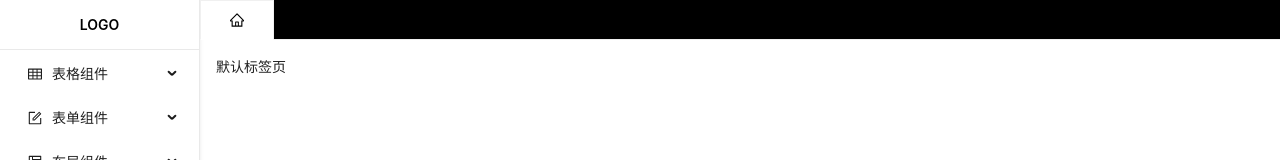
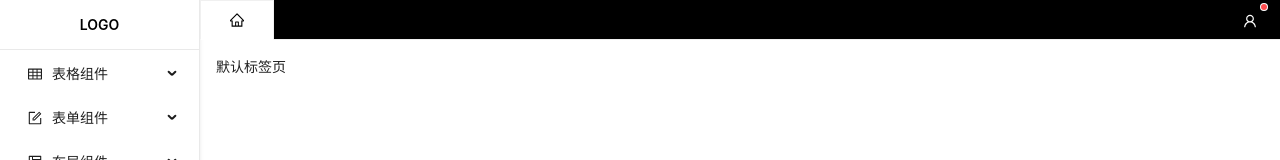
Before and after one commit to changyong-xin/antd-theme, a React (Create React App) app: page / in a window 1280 px wide. Shown: the top 160 px of the page. Built offline with nearby package versions, Linux system fonts and the light colour scheme.

Commit message:
提交-xin

```diff
--- a/src/demos/index.tsx
+++ b/src/demos/index.tsx
@@ -1,10 +1,10 @@
-import { HomeOutlined } from '@ant-design/icons';
-import { App, Button, ConfigProvider, FloatButton, Input } from 'antd';
+import { App, Avatar, Badge, Button, ConfigProvider, Dropdown, FloatButton, Input } from 'antd';
 import zhCN from 'antd/locale/zh_CN';
 import 'dayjs/locale/zh-cn';
 import { useEffect, useState } from 'react';
 import { OriContext, OriMainLayout, createMenuMap } from '../lib';
 import { MainMenus } from './menu';
+import { UserOutlined } from '@ant-design/icons';
 
 function ThemeSetting(props: { onOk: (color: string) => void }) {
     const [value, setValue] = useState<string>()
@@ -46,6 +46,33 @@ function AppWrapper() {
     )
 }
 
+function MainExtra() {
+    const [dot, setDot] = useState(true)
+    return (
+        <div style={{ marginRight: '16px', lineHeight: '40px' }}>
+            <Dropdown
+                menu={
+                    {
+                        items: [
+                            { key: '1', label: '个人中心' },
+                            { key: '2', label: <Badge dot={dot} >{'消息列表'}</Badge> }
+                        ],
+                        onClick: (info) => {
+                            if (info.key === '2') {
+                                setDot(false)
+                            }
+                        }
+                    }
+                }
+            >
+                <Badge dot={dot} >
+                    <Avatar shape="circle" size={28} icon={<UserOutlined />} />
+                </Badge>
+            </Dropdown>
+        </div>
+    )
+}
+
 function DemoIndex() {
     const [primaryColor, setColor] = useState<string>('orange');
     useEffect(() => {
@@ -73,16 +100,8 @@ function DemoIndex() {
             <AppWrapper />
             <OriMainLayout
                 menu={createMenuMap(MainMenus)}
-                default={{
-                    key: '-1',
-                    label: <div style={{ textAlign: 'center', width: '40px' }} > <HomeOutlined style={{ margin: "0px" }} /></div>,
-                    children: <div>
-                        <div>
-                            默认标签页
-                        </div>
-                    </div>,
-                    closable: false
-                }}
+                default={<div>默认标签页</div>}
+                tabBarExtraContent={<MainExtra />}
             />
         </ConfigProvider>
     );
--- a/src/lib/oriMainLayout/index.tsx
+++ b/src/lib/oriMainLayout/index.tsx
@@ -1,4 +1,4 @@
-import { MenuFoldOutlined, MenuUnfoldOutlined } from "@ant-design/icons";
+import { HomeOutlined, MenuFoldOutlined, MenuUnfoldOutlined } from "@ant-design/icons";
 import { Button, Layout, Menu, Tabs, theme } from "antd";
 import { Tab } from 'rc-tabs/lib/interface';
 import React, { useReducer, useState } from "react";
@@ -7,6 +7,7 @@ import { OriContext } from '../oriContext';
 import './index.scss';
 
 interface IMainRight {
+    tabBarExtraContent?: React.ReactNode;
     activeKey: string | undefined;
     tabs: Tab[];
     onTabChange: (activeKey: string, remove?: boolean) => void;
@@ -105,6 +106,7 @@ function MainRight(props: IMainRight) {
         <Layout.Content>
             <div className="ori-main-tabs" >
                 <Tabs
+                    tabBarExtraContent={props.tabBarExtraContent}
                     hideAdd={true}
                     tabBarStyle={{ backgroundColor: token.colorPrimary }}
                     activeKey={props.activeKey}
@@ -123,7 +125,8 @@ function MainRight(props: IMainRight) {
 }
 
 export default function OriMainLayout(props: {
-    default?: Tab,
+    default?: React.ReactNode,
+    tabBarExtraContent?: React.ReactNode;
     menu: {
         map: Map<React.Key, IMenuItem>;
         menu: IMenuItem[];
@@ -132,7 +135,14 @@ export default function OriMainLayout(props: {
 
     const [state, dispatch] = useReducer(mainResucer, {
         activeKey: undefined,
-        tabs: props.default ? [props.default] : [],
+        tabs: props.default ? [
+            {
+                key: '-1',
+                label: <div style={{ textAlign: 'center', width: '40px' }} > <HomeOutlined style={{ margin: "0px" }} /></div>,
+                children: props.default,
+                closable: false
+            }
+        ] : [],
     })
 
     function openTab(key: string, params?: any) {
@@ -169,6 +179,7 @@ export default function OriMainLayout(props: {
                 onMenuChange={OriContext.openTab}
             />
             <MainRight
+                tabBarExtraContent={props.tabBarExtraContent}
                 activeKey={state.activeKey}
                 onTabChange={(key, remove) => {
                     if (remove) {
--- a/src/lib/oriTable/index.tsx
+++ b/src/lib/oriTable/index.tsx
@@ -6,7 +6,6 @@ import './index.scss';
 
 export function OriTable<T extends AnyObject>(props: TableProps<T>) {
     const { className, columns, scroll, size, bordered, pagination, locale, ...rest } = props
-    console.log(props.loading)
     return (
         <Table<T>
             {...rest}
```
